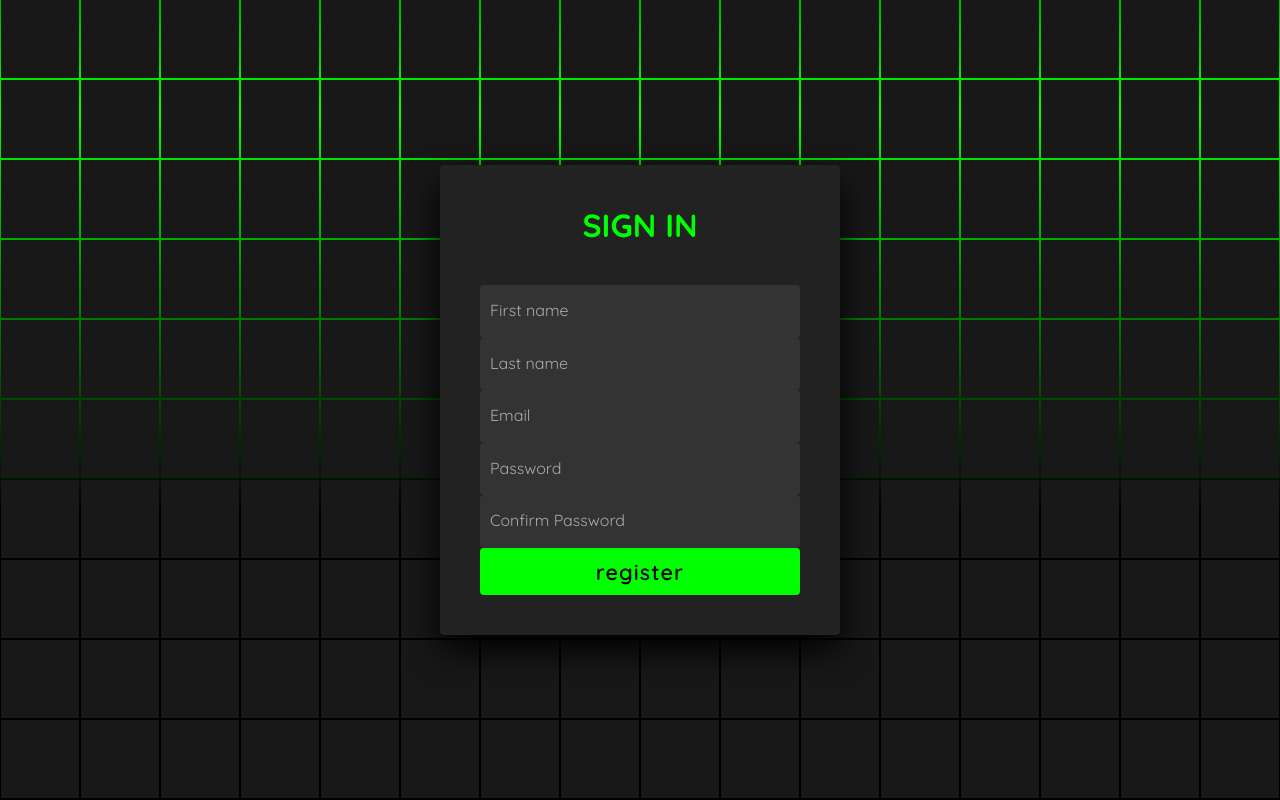
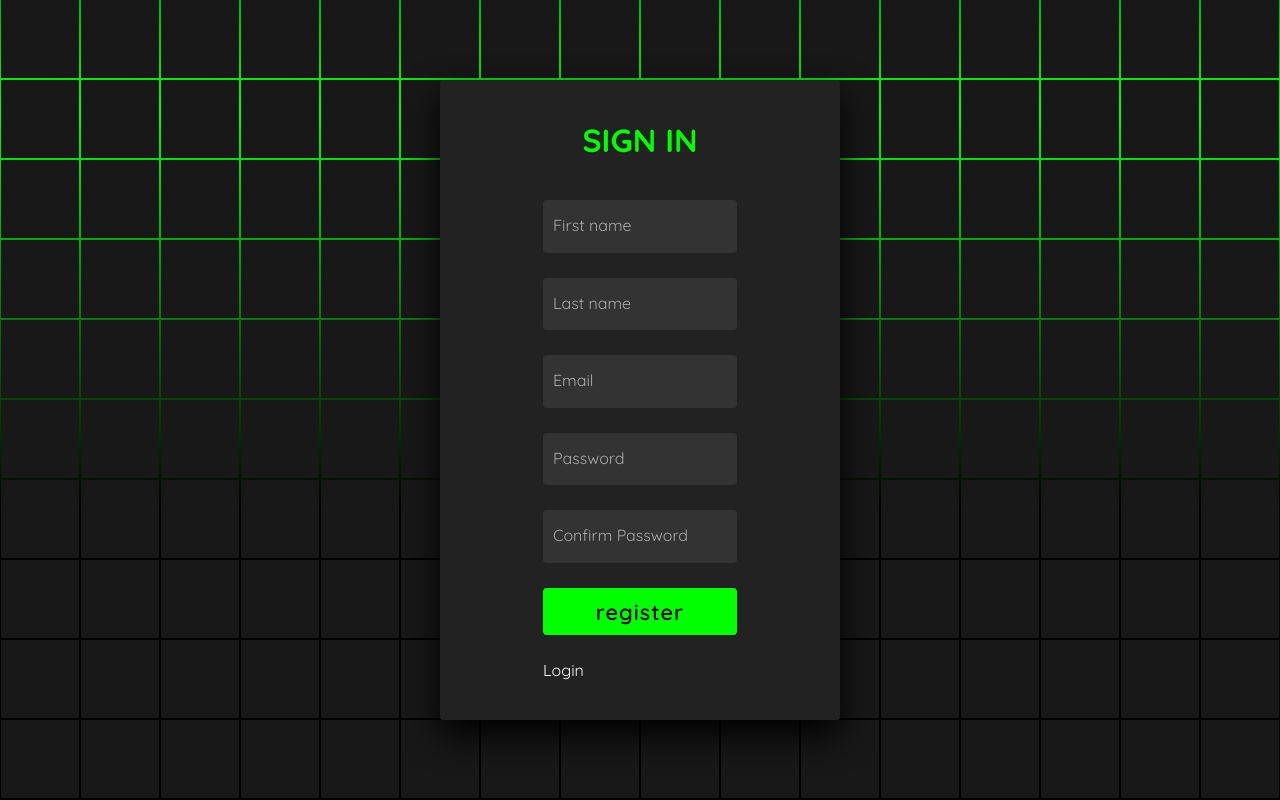
Before and after one commit to tunaokcu/best-health, a FastAPI app: page /auth/register in a window 1280 px wide. Run offline with FastAPI, Linux system fonts and the light colour scheme.

Commit message:
Everythings working

```diff
--- a/templates/register.html
+++ b/templates/register.html
@@ -198,8 +198,8 @@
           <div class="content">
            <h2>Sign In</h2>
 
+           <form action="/auth/register" method="post">
            <div class="form" >
-            <form action="/auth/register" method="post">
 
               <div class="inputBox">
               <input type="text" id="firstname" name="firstname" required> <i>First name</i>
@@ -228,11 +228,12 @@
               <div class="inputBox">
               <input type="submit" value="register">
               </div>
-            </form>
+              <div class="links"><a href="/auth/login">Login</a></div>
             </div>
 
-          </div>
-         </div>
+            </div>
+            </div>
+          </form>
 
         </section> <!-- partial -->
 
```
Also changed, not shown: templates/login.html (+4 -3 lines), readme.md.
